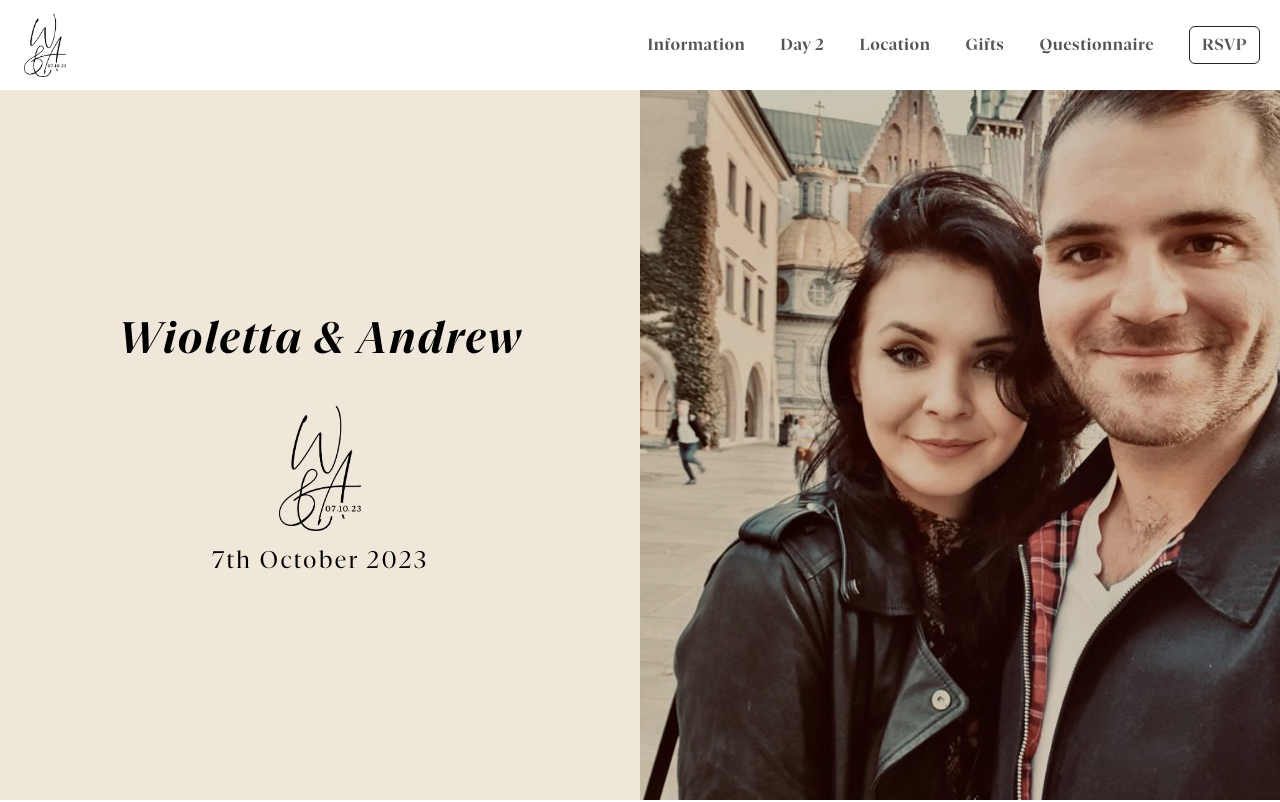
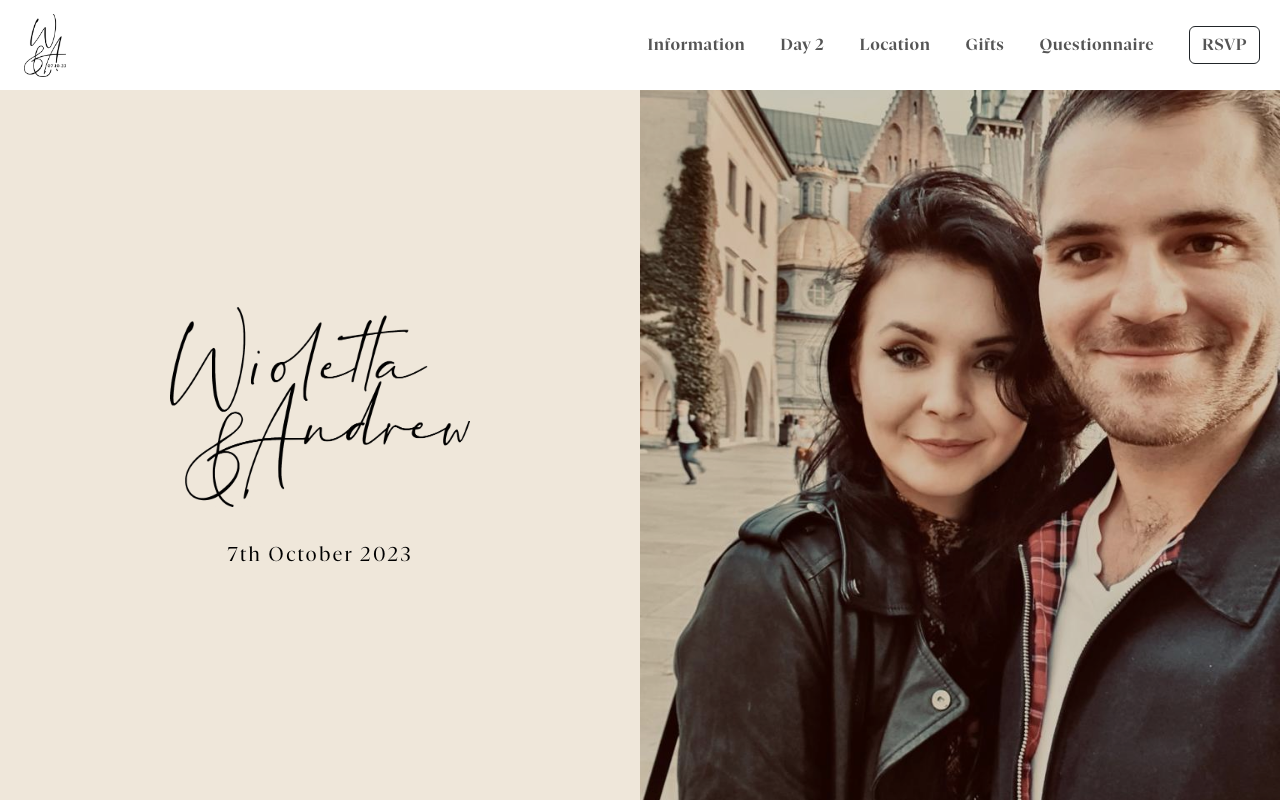
Before and after one commit to benuniverslabs/andynwiola-wedding, a Next.js app: page / in a window 1280 px wide. Shown: the top 802 px of the page. Built offline with nearby package versions, Linux system fonts and the light colour scheme.

Commit message:
update hero text

```diff
--- a/components/Hero/Hero.module.scss
+++ b/components/Hero/Hero.module.scss
@@ -36,8 +36,17 @@
             display:grid;
             align-items: center;
             justify-content: center;
-            grid-template-rows: 80px 165px 33px;
+            grid-template-rows: 165px 33px;
+            row-gap:44px;
             align-self: center;
+        }
+
+        .name-text {
+          filter: invert(100%);
+
+          @include tablet {
+            filter:unset;
+          }
         }
 
         .hero-text {
@@ -48,7 +57,7 @@
         }
 
         .hero-date {
-            font-size: 24px;
+            font-size: 20px;
             @include bodyFont;
         }
 
@@ -57,7 +66,11 @@
 
     .hero-image {
         object-fit: cover;
-        filter: brightness(85%);
+        filter: brightness(65%);
+
+        @include tablet {
+            filter: brightness(85%);
+        }
     }
 }
 
--- a/components/Hero/Hero.tsx
+++ b/components/Hero/Hero.tsx
@@ -17,11 +17,13 @@ const Hero = () => {
 			/>
 		</div>
 		<div className={styles['text-container']}>
-			<p className={styles['hero-text']}>Wioletta & Andrew</p>
+			{/* <p className={styles['hero-text']}>Wioletta & Andrew</p>
 			<div className={styles['text-image-container']}>
 				<img className={styles['text-image']} src="images/logo.png"></img>
 			</div>
-			<p className={styles['hero-date']}>7th October 2023</p>
+			<p className={styles['hero-date']}>7th October 2023</p> */}
+			<Image src="/images/name-text.png" width={300} height={200} className={styles['name-text']}/>
+			<p className={styles['hero-date']} style={{marginTop:25}}>7th October 2023</p>
 		</div>
 	</div>
 );}
```
